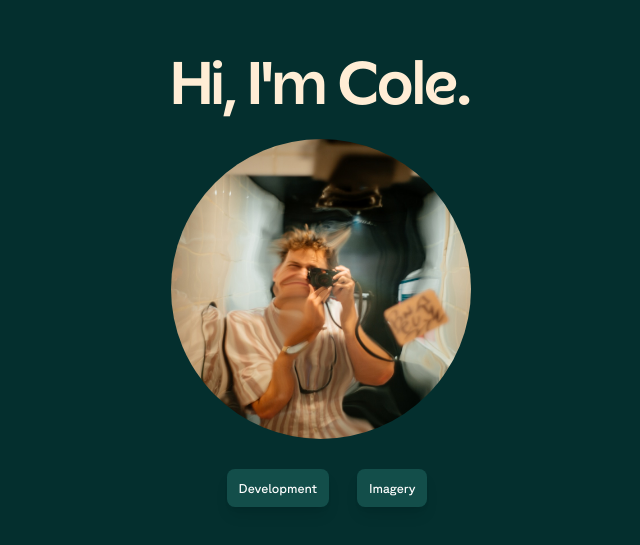
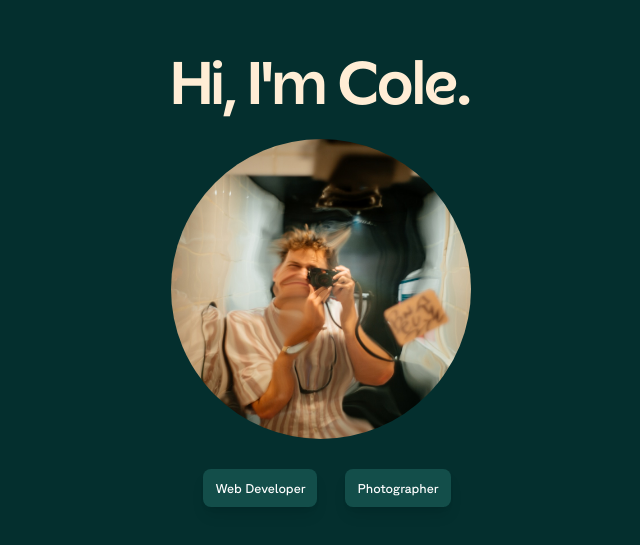
Before and after one commit to Colebeal/portfolio, a React (Vite) app: page / in a window 1280 px wide. Shown: the part 121-666 px from the top of the page, without its empty margins (319-959 px from the left). Built offline with nearby package versions, Linux system fonts and the light colour scheme.

Commit message:
updated titles for greet buttons

```diff
--- a/src/routes/App.jsx
+++ b/src/routes/App.jsx
@@ -36,13 +36,13 @@ export default function App() {
               to="/dev"
               className="m-2 rounded-lg bg-orange-100 p-3 shadow-lg dark:bg-teal-900 dark:text-white sm:m-5"
             >
-              Development
+              Web Developer
             </Link>
             <Link
               to="/imagery"
               className="m-2 rounded-lg bg-orange-100 p-3 shadow-lg dark:bg-teal-900 dark:text-white"
             >
-              Imagery
+              Photographer
             </Link>
           </div>
         </m.div>
```
